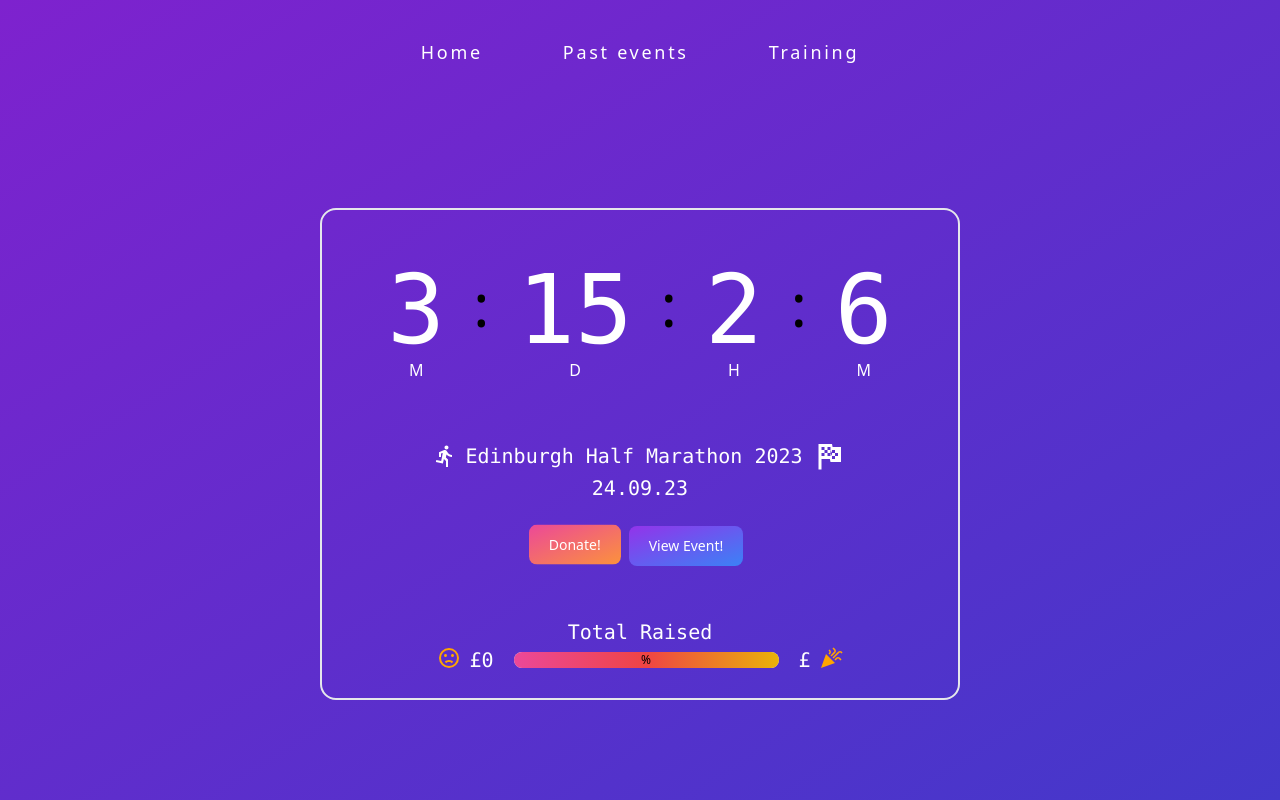
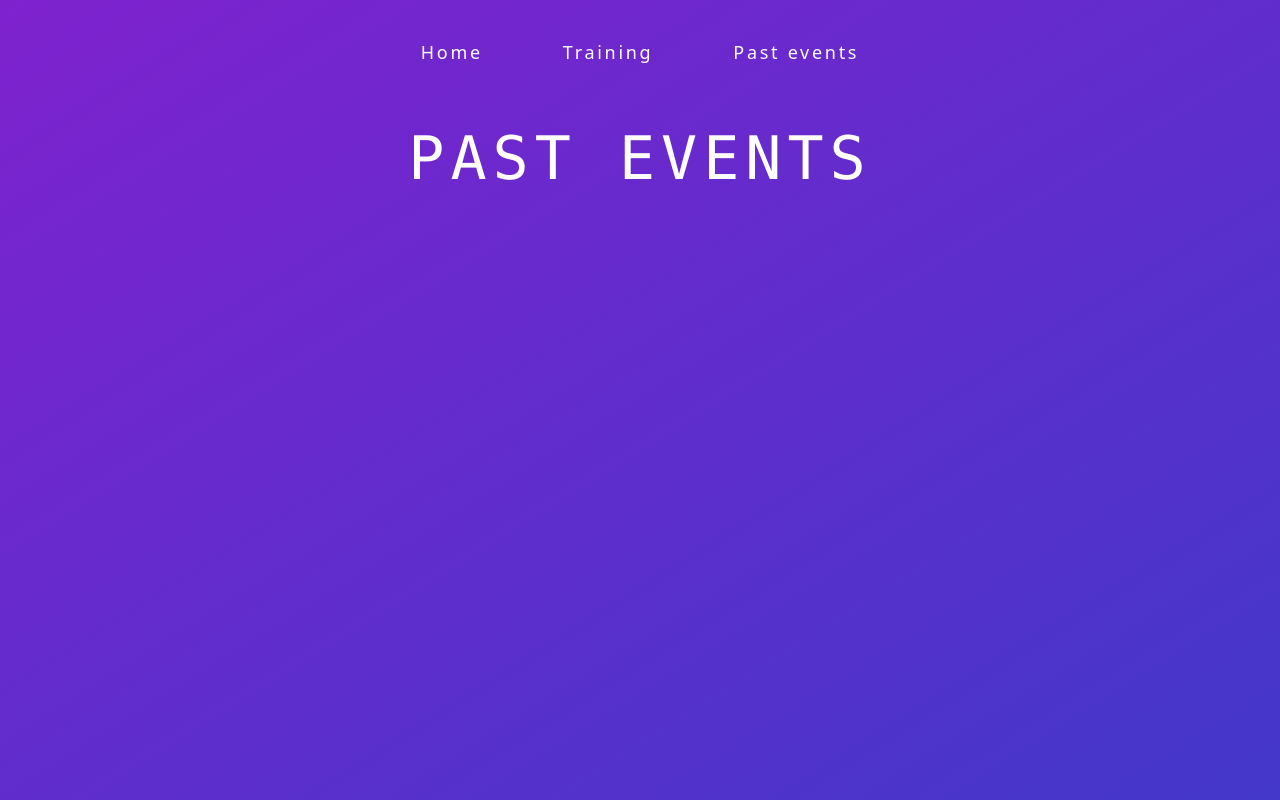
Before and after one commit to callumbuttery/marathon-tracker, a React (Vite) app: page /past-events in a window 1280 px wide. Built offline with nearby package versions, Linux system fonts and the light colour scheme; no server answers.

Commit message:
Feat: add base PastEvents page

```diff
--- a/src/App.tsx
+++ b/src/App.tsx
@@ -2,6 +2,7 @@
 
 import { Landing } from './pages/Landing'
 import { Training } from './pages/Training'
+import { PastEvents } from './pages/PastEvents'
 import { Nav } from './components/nav/Nav'
 
 function App() {
@@ -11,8 +12,8 @@
       <Nav />
       <Routes>
         <Route path="/" element={<Landing />}></Route>
-        <Route path="/past-events" element={<Landing />}></Route>
         <Route path="/training" element={<Training />}></Route>
+        <Route path="/past-events" element={<PastEvents />}></Route>
       </Routes>
     </Router>
   </div>
--- a/src/components/nav/Nav.tsx
+++ b/src/components/nav/Nav.tsx
@@ -8,10 +8,8 @@
                     <div className="flex mx-auto justify-center w-full">
                         <div className="pt-7 flex p-4 mt-4 drop-shadow-4xl  md:flex-row md:space-x-20 md:mt-0 md:text-sm md:font-medium">
                             <RouterLink className="text-lg block py-2 pl-3 pr-3 text-white drop-shadow-4xl hover:text-[#FF5733] hover:scale-110 hover:duration-300 tracking-[.15em] font-header md:hover:bg-transparent md:p-0" to='/'>Home</RouterLink>
-
+                            <RouterLink className="text-lg block py-2 pl-3 pr-3 text-white drop-shadow-4xl hover:text-[#FF5733] hover:scale-110 hover:duration-300 tracking-[.15em] font-header md:hover:bg-transparent md:p-0" to='/training'>Training</RouterLink>
                             <RouterLink className="text-lg block py-2 pl-3 pr-3 text-white drop-shadow-4xl hover:text-[#FF5733] hover:scale-110 hover:duration-300 tracking-[.15em] font-header md:hover:bg-transparent md:p-0" to='/past-events'>Past events</RouterLink>
-
-                            <RouterLink className="text-lg block py-2 pl-3 pr-3 text-white drop-shadow-4xl hover:text-[#FF5733] hover:scale-110 hover:duration-300 tracking-[.15em] font-header md:hover:bg-transparent md:p-0" to='/training'>Training</RouterLink>
                         </div>
                     </div>
                 </div>
--- /dev/null
+++ b/src/pages/PastEvents.tsx
@@ -0,0 +1,18 @@
+import { CountDown } from "../components/CountDown"
+import { DonationButton } from "../components/buttons/DonationButton"
+import { ViewEventButton } from "../components/buttons/ViewEvent"
+import { ProgressBar } from "../components/loading/ProgressBar";
+
+import Icon from '@mdi/react';
+import { mdiFlagCheckered, mdiRun } from '@mdi/js';
+
+export const PastEvents: React.FC = () => {
+
+    return (
+        <div>
+            <div className="h-screen bg-gradient-to-tl from-indigo-700 to-purple-700 pt-32">
+                <h1 className="text-6xl flex justify-center text-white font-mono tracking-widest">PAST EVENTS</h1>
+            </div>
+        </div>
+    )
+}
```
